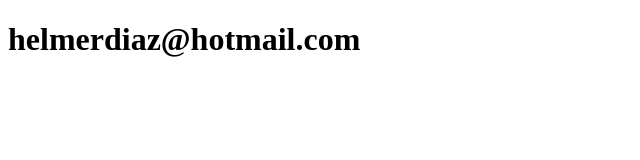
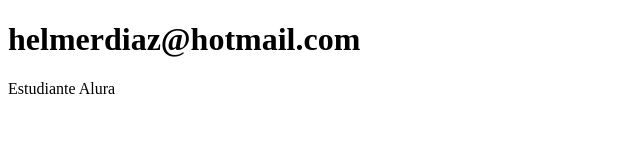
Before and after one commit to duv4ndi4z/sistema-de-registro, a plain HTML site: page contacto.html in a window 1280 px wide. Shown: the whole page, without its empty margins (0-640 px from the left). Drawn offline with Linux system fonts and the light colour scheme.

Commit message:
Update contacto.html

```diff
--- a/contacto.html
+++ b/contacto.html
@@ -7,5 +7,6 @@
 </head>
 <body>
     <h1>helmerdiaz@hotmail.com</h1>
+    <p>Estudiante Alura</p>
 </body>
 </html>
```
